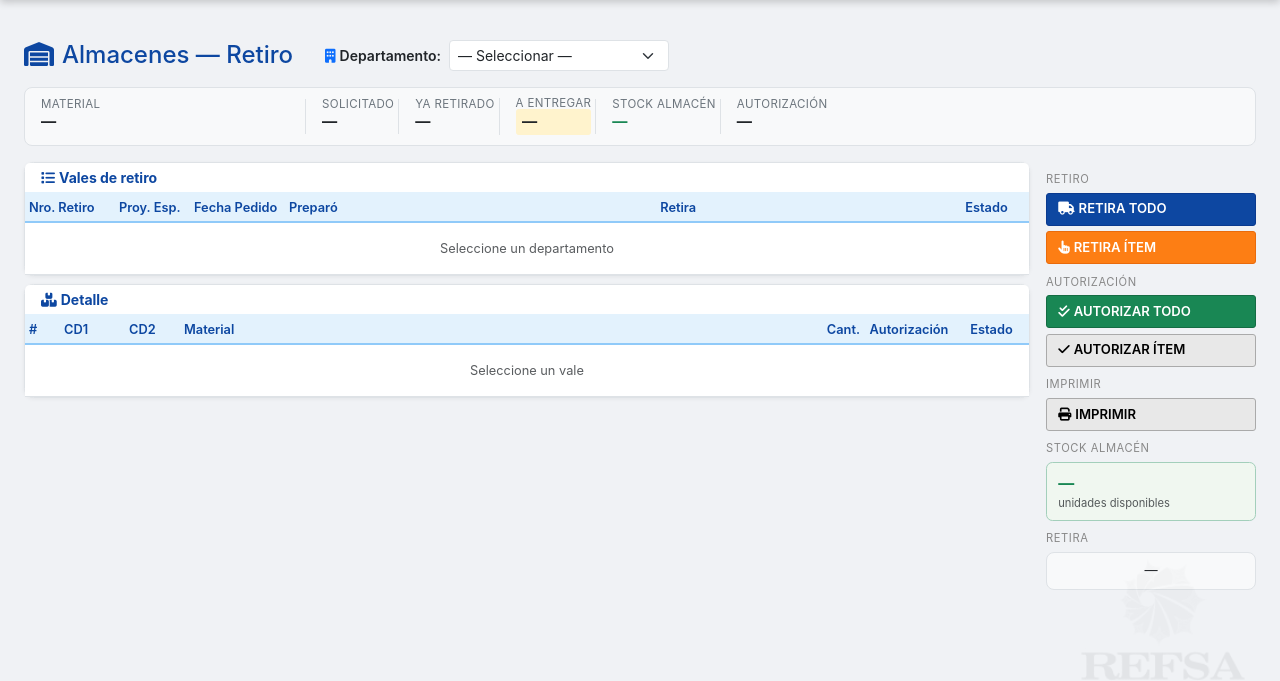
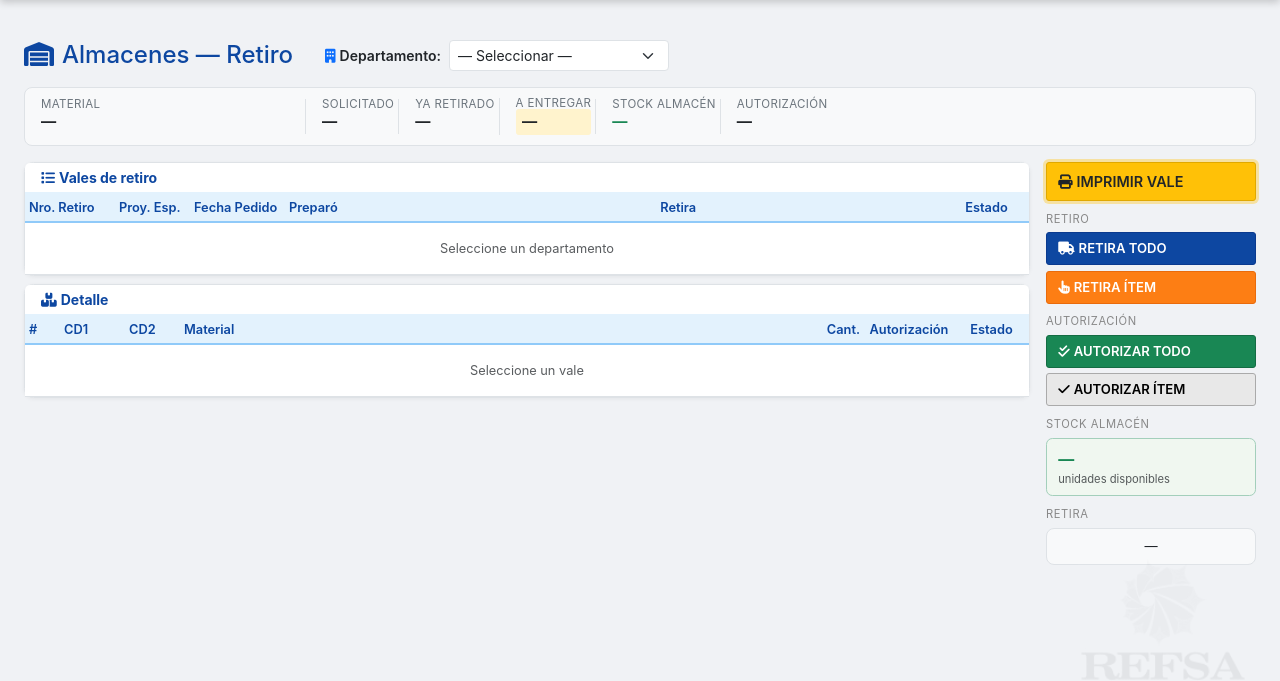
Before and after one commit to gouxgle/comprasrefsa, a Flask app: page /almacenes in a window 1280 px wide. Shown: the part 62-743 px from the top of the page. Run offline with Flask 3, Linux system fonts and the light colour scheme; the visitor is signed in with stand-in values (Sample User, id 1); data that the repository does not hold is empty; some libraries are stand-ins or nearby versions.

Commit message:
Almacenes: IMPRIMIR VALE como botón principal destacado (amarillo) en panel
Co-Authored-By: Claude Sonnet 4.6 <noreply@anthropic.com>

```diff
--- a/templates/almacenes.html
+++ b/templates/almacenes.html
@@ -44,6 +44,12 @@
 .alm-panel .btn-fox.success:hover { background:#157347; }
 .alm-panel .btn-fox.warn   { background:#fd7e14; color:white; border-color:#e96b0c; }
 .alm-panel .btn-fox.warn:hover   { background:#e86a00; }
+.alm-panel .btn-fox.yellow {
+    background:#ffc107; color:#212529; border-color:#e0a800;
+    font-size:.9rem; padding:.5rem .7rem;
+    box-shadow: 0 0 0 3px rgba(255,193,7,.35);
+}
+.alm-panel .btn-fox.yellow:hover { background:#e0a800; }
 
 .panel-stock { background:#f0f7f0; border:1px solid #a3cfbb;
                border-radius:.4rem; padding:.5rem .7rem; font-size:.8rem; margin-bottom:.5rem; }
@@ -184,13 +190,10 @@
     <!-- ── Panel de acciones ─────────────────────────────────── -->
     <div class="alm-panel">
 
-        <!-- Auth status del ítem seleccionado -->
-        <div id="panelAuthOk"   class="panel-auth-ok   d-none">
-            <i class="fas fa-check-circle me-1"></i>AUTORIZADO
-        </div>
-        <div id="panelAuthPend" class="panel-auth-pend d-none">
-            <i class="fas fa-ban me-1"></i>FALTA AUTORIZAR
-        </div>
+        <!-- Imprimir — acción principal -->
+        <button class="btn-fox yellow" onclick="accionImprimir()">
+            <i class="fas fa-print me-1"></i>IMPRIMIR VALE
+        </button>
 
         <!-- Retiro -->
         <div class="panel-seccion">Retiro</div>
@@ -210,11 +213,13 @@
             <i class="fas fa-check me-1"></i>AUTORIZAR ÍTEM
         </button>
 
-        <!-- Imprimir -->
-        <div class="panel-seccion">Imprimir</div>
-        <button class="btn-fox" onclick="accionImprimir()">
-            <i class="fas fa-print me-1"></i>IMPRIMIR
-        </button>
+        <!-- Auth status del ítem seleccionado -->
+        <div id="panelAuthOk"   class="panel-auth-ok   d-none mt-2">
+            <i class="fas fa-check-circle me-1"></i>AUTORIZADO
+        </div>
+        <div id="panelAuthPend" class="panel-auth-pend d-none mt-2">
+            <i class="fas fa-ban me-1"></i>FALTA AUTORIZAR
+        </div>
 
         <!-- Stock almacén del ítem seleccionado -->
         <div class="panel-seccion">Stock almacén</div>
```
